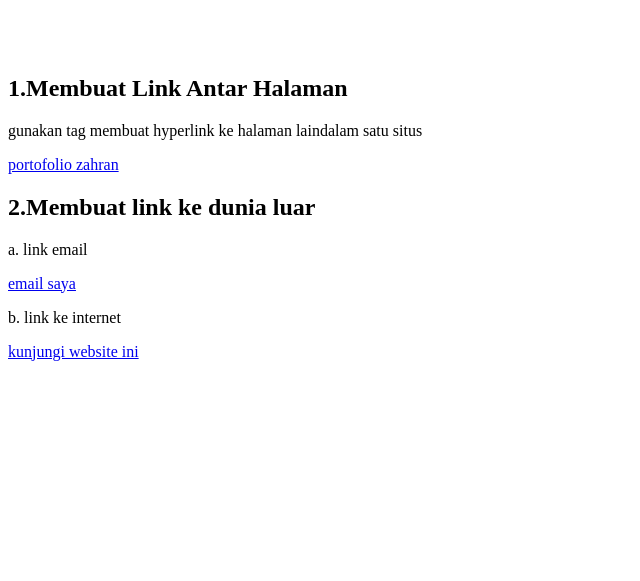
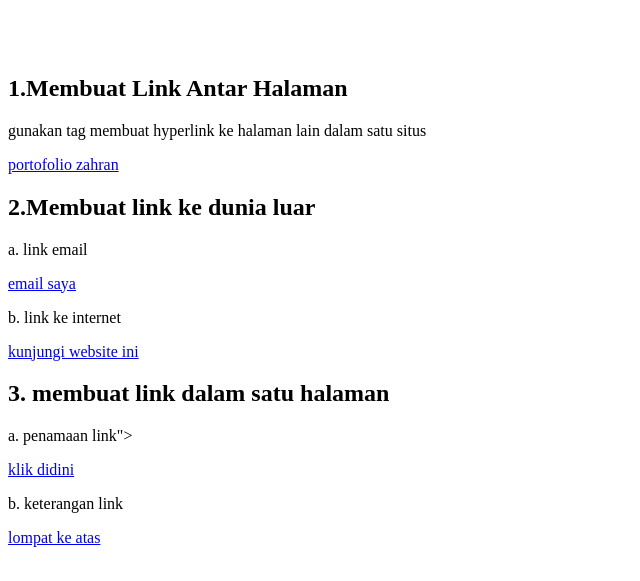
Before and after one commit to ZHRNXPTRA/1124160229-html-latihan-5, a plain HTML site: page index.html in a window 1280 px wide. Shown: the part 61-642 px from the top of the page, without its empty margins (0-640 px from the left). Drawn offline with Linux system fonts and the light colour scheme.

Commit message:
menambahkan link dalam satu halaman

```diff
--- a/index.html
+++ b/index.html
@@ -10,7 +10,7 @@
   <br /><br />
 
   <h2>1.Membuat Link Antar Halaman</h2>
-<p>gunakan tag <a > membuat hyperlink ke halaman laindalam satu situs</p>
+<p>gunakan tag <a > membuat hyperlink ke halaman lain dalam satu situs</p>
   <a href="portofolio/index.html">portofolio zahran</a>
 
   <h2>2.Membuat link ke dunia luar</h2>
@@ -19,5 +19,11 @@
 <p>b. link ke internet</p>
   <a href="https://sites.google.com/view/iketutg-global-institut/pertemuan-5">kunjungi website ini</a>
 
+  <h2>3. membuat link dalam satu halaman </h2>
+  <p>a. penamaan link"></p>
+  <a href="#lompat ke home">klik didini</a>
+  <p>b. keterangan link</p>
+  <a href="https://id.wikipedia.org/wiki/Halaman_Utama">lompat ke atas</a>
+
 </body>
 </html>
```
